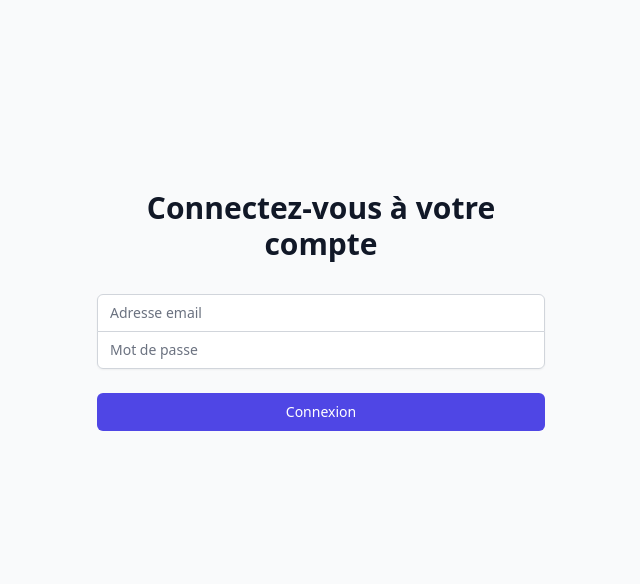
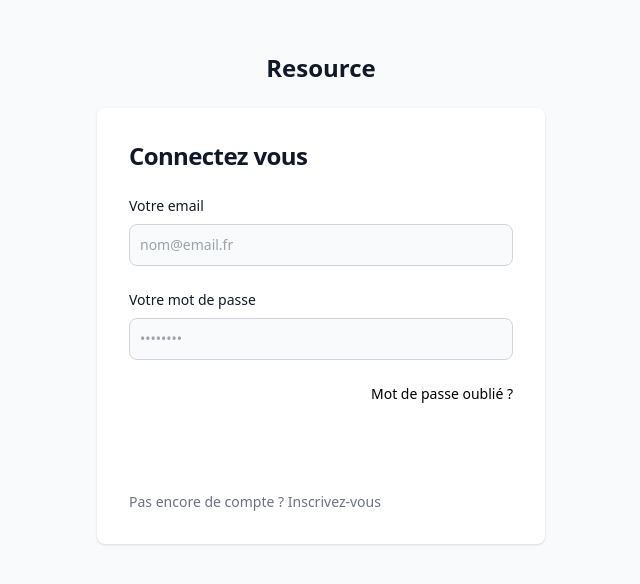
Before and after one commit to Groupe1Cesi/Resource, a Next.js app: page /auth/login in a window 1280 px wide. Shown: the part 102-686 px from the top of the page, without its empty margins (319-959 px from the left). Built offline with nearby package versions, Linux system fonts and the light colour scheme.

Commit message:
♻️ refactor space from 2 to 4

```diff
--- /dev/null
+++ b/src/components/server/auth/tokenVerify.ts
@@ -0,0 +1,32 @@
+import jwt from 'jsonwebtoken'
+import { Database } from '../mongodb/mongodb.component'
+let tokenVerify = async (authorization:string):Promise<boolean> => {
+    let token:any
+    let database = await Database.getInstance()
+    try {
+        token = jwt.verify(authorization, process.env.JWT_SECRET as string)
+    } catch (error:any) {
+        return false
+    }
+    if (!token.email && !token.id) {
+        return false
+    }
+    let user
+    try {
+        user = await database.db.collection('users').findOne({ email: token.email })
+    } catch (error) {
+        return false
+    }
+    if (!user) {
+        return false
+    }
+    if (user._id.toString() !== token.id) {
+        return false
+    }
+    if (user.email !== token.email) {
+        return false
+    }
+    return true
+}
+
+export default tokenVerify
--- a/src/pages/api/auth/login.ts
+++ b/src/pages/api/auth/login.ts
@@ -12,13 +12,11 @@ export default async function handler(req: NextApiRequest, res: NextApiResponse)
         try {
             user = await database.db.collection('users').findOne({ email });
         } catch (error) {
-      res.status(500).json({ message: 'Erreur Interne' });
-      return;
+            return res.status(500).json({ message: 'Erreur Interne' });
         }
 
         if (!user) {
-      res.status(401).json({ message: 'Email ou mot de passe incorrect' });
-      return;
+            return res.status(401).json({ message: 'Email ou mot de passe incorrect' });
         }
 
         const passwordHash = crypto.createHash('sha256').update(password).digest('hex')
@@ -28,13 +26,17 @@ export default async function handler(req: NextApiRequest, res: NextApiResponse)
                 process.env.JWT_SECRET as string,
                 { expiresIn: '2h' }
             );
-
-      res.status(200).json({ token });
+            // update user last login
+            await database.db.collection('users').updateOne(
+                { email: user.email },
+                { $set: { lastLogin: new Date() } }
+            );
+            return res.status(200).json({ token });
         } else {
-      res.status(401).json({ message: 'Email ou mot de passe incorrect' });
+            return res.status(401).json({ message: 'Email ou mot de passe incorrect' });
         }
     } else {
         res.setHeader('Allow', ['POST']);
-    res.status(405).end(`Method ${req.method} Not Allowed`);
+        return res.status(405).end(`Method ${req.method} Not Allowed`);
     }
 }
--- a/src/pages/api/auth/register.ts
+++ b/src/pages/api/auth/register.ts
@@ -33,13 +33,11 @@ export default async function handler(req: NextApiRequest, res: NextApiResponse)
         })
         if (result.insertedId) {
             const token = jwt.sign({ id: result.insertedId, email }, process.env.JWT_SECRET as string, { expiresIn: '2h' })
-      res.status(200).json({ status: 'success', token })
-      return
+            return res.status(200).json({ status: 'success', token })
         } else {
-      res.status(500).json({ status: 'error', message: 'Problème avec la base de données' })
-      return
+            return res.status(500).json({ status: 'error', message: 'Erreur Interne' })
         }
-    return
+        return res.status(500).json({ status: 'error', message: 'Erreur Interne' })
     }
     return res.status(405).json({ status: 'error', message: 'Méthode non autorisée' })
 }
--- a/src/pages/api/auth/verif.ts
+++ b/src/pages/api/auth/verif.ts
@@ -10,12 +10,11 @@ export default async function handler(req: NextApiRequest, res: NextApiResponse)
     res.status(401).json({ message: 'Non autorisé. Error 001' })
     return;
   }
-  // verify the token
   let token:any
   try {
     token = jwt.verify(authorization, process.env.JWT_SECRET as string)
-  } catch (error) {
-    res.status(401).json({ message: 'Non autorisé. Error 002' })
+  } catch (error:any) {
+    res.status(401).json({ status: 'error', message: 'Non autorisé. Error 002', error: error.message  })
     return;
   }
   if (!token.email && !token.id) {
@@ -35,10 +34,6 @@ export default async function handler(req: NextApiRequest, res: NextApiResponse)
     res.status(401).json({ message: 'Non autorisé. . Error 004' })
     return;
   }
-  console.log(user)
-  console.log(user._id)
-  // user._id is an ObjectId
-  // token.id is a string
 
   if (user._id.toString() !== token.id) {
     res.status(401).json({ message: 'Non autorisé. Error 005' })
--- a/src/pages/auth/login.tsx
+++ b/src/pages/auth/login.tsx
@@ -10,6 +10,13 @@ let Login: NextPage = () => {
     let errorCount = 0
     let router = useRouter()
     let [_, setCookie] = useCookies(['token'])
+    // link to the register page
+    let goToRegister = () => {
+        router.push('/auth/register')
+    }
+    let goToHome = () => {
+        router.push('/')
+    }
 
     if (_?.token) {
         try {
@@ -31,6 +38,10 @@ let Login: NextPage = () => {
 
     const handleSubmit = async (e: React.FormEvent) => {
         e.preventDefault();
+        if (email === '' || password === '') {
+            setErrorSubmit('Tous les champs sont requis')
+            return
+        }
         const response = await fetch('/api/auth/login', {
             method: 'POST',
             headers: {
@@ -56,42 +67,39 @@ let Login: NextPage = () => {
             return
         }
     };
-
     return (
-    <div className="min-h-screen flex items-center justify-center bg-gray-50 py-12 px-4 sm:px-6 lg:px-8">
-      <div className="max-w-md w-full space-y-8">
+        <div className="bg-gray-50 dark:bg-gray-900">
+            <div className="flex flex-col items-center justify-center px-6 py-8 mx-auto md:h-screen lg:py-0">
+                <a className="flex items-center mb-6 text-2xl font-semibold text-gray-900 dark:text-white" onClick={goToHome}>Resource</a>
+                <div className="w-full bg-white rounded-lg shadow dark:border md:mt-0 sm:max-w-md xl:p-0 dark:bg-gray-800 dark:border-gray-700">
+                    <div className="p-6 space-y-4 md:space-y-6 sm:p-8">
+                        <h1 className="text-xl font-bold leading-tight tracking-tight text-gray-900 md:text-2xl dark:text-white">
+                            Connectez vous
+                        </h1>
+                        { errorSubmit && <p className="mt-6 text-center text-3xl font-extrabold text-red-500 text-xs italic">{errorSubmit}</p> }
+                        <form className="space-y-4 md:space-y-6" onSubmit={handleSubmit}>
                             <div>
-          <h2 className="mt-6 text-center text-3xl font-extrabold text-gray-900">
-            Connectez-vous à votre compte
-          </h2>
-          { errorSubmit && <p className="mt-6 text-center text-3xl font-extrabold text-red-500 text-xs italic">{errorSubmit}</p> }
-        </div>
-        <form className="mt-8 space-y-6" onSubmit={handleSubmit}>
-          <input type="hidden" name="remember" value="true" />
-          <div className="rounded-md shadow-sm -space-y-px">
-            <div>
-              <label htmlFor="email-address" className="sr-only">Adresse email</label>
-              <input id="email-address" name="email" type="email" autoComplete="email" required
-                className="appearance-none rounded-none relative block w-full px-3 py-2 border border-gray-300 placeholder-gray-500 text-gray-900 rounded-t-md focus:outline-none focus:ring-indigo-500 focus:border-indigo-500 focus:z-10 sm:text-sm"
-                placeholder="Adresse email"
-                value={email} onChange={(e) => setEmail(e.target.value)} />
+                                <label className="block mb-2 text-sm font-medium text-gray-900 dark:text-white">Votre email</label>
+                                <input type="email" name="email" id="email" className="bg-gray-50 border border-gray-300 text-gray-900 sm:text-sm rounded-lg focus:ring-primary-600 focus:border-primary-600 block w-full p-2.5 dark:bg-gray-700 dark:border-gray-600 dark:placeholder-gray-400 dark:text-white dark:focus:ring-blue-500 dark:focus:border-blue-500" placeholder="nom@email.fr" required value={email} onChange={(e) => setEmail(e.target.value)} />
                             </div>
                             <div>
-              <label htmlFor="password" className="sr-only">Mot de passe</label>
-              <input id="password" name="password" type="password" autoComplete="current-password" required
-                className="appearance-none rounded-none relative block w-full px-3 py-2 border border-gray-300 placeholder-gray-500 text-gray-900 rounded-b-md focus:outline-none focus:ring-indigo-500 focus:border-indigo-500 focus:z-10 sm:text-sm"
-                placeholder="Mot de passe"
-                value={password} onChange={(e) => setPassword(e.target.value)} />
+                                <label className="block mb-2 text-sm font-medium text-gray-900 dark:text-white">Votre mot de passe</label>
+                                <input type="password" name="password" id="password" placeholder="••••••••" min="8" max="20" className="bg-gray-50 border border-gray-300 text-gray-900 sm:text-sm rounded-lg focus:ring-primary-600 focus:border-primary-600 block w-full p-2.5 dark:bg-gray-700 dark:border-gray-600 dark:placeholder-gray-400 dark:text-white dark:focus:ring-blue-500 dark:focus:border-blue-500" required value={password} onChange={(e) => setPassword(e.target.value)} />
+                            </div>
+                            <div className="flex items-center justify-between">
+                                <div className="flex items-start">
+                                </div>
+                                <div className='flex items-end'>
+                                    <a className="items-end text-sm font-medium text-primary-600 hover:underline dark:text-primary-500">Mot de passe oublié ?</a>
                                 </div>
                             </div>
-
-          <div>
-            <button type="submit"
-              className="group relative w-full flex justify-center py-2 px-4 border border-transparent text-sm font-medium rounded-md text-white bg-indigo-600 hover:bg-indigo-700 focus:outline-none focus:ring-2 focus:ring-offset-2 focus:ring-indigo-500">
-              Connexion
-            </button>
+                            <button type="submit" className="w-full text-white bg-primary-600 hover:bg-primary-700 focus:ring-4 focus:outline-none focus:ring-primary-300 font-medium rounded-lg text-sm px-5 py-2.5 text-center dark:bg-primary-600 dark:hover:bg-primary-700 dark:focus:ring-primary-800">Connexion</button>
+                            <p className="text-sm font-light text-gray-500 dark:text-gray-400">
+                                Pas encore de compte ? <a className="font-medium text-primary-600 hover:underline dark:text-primary-500" onClick={goToRegister}>Inscrivez-vous</a>
+                            </p>
+                        </form>
                     </div>
-        </form>
+                </div>
             </div>
         </div>
     );
--- a/src/pages/auth/register.tsx
+++ b/src/pages/auth/register.tsx
@@ -12,10 +12,21 @@ let Register: NextPage = () => {
     let errorCount = 0
     let router = useRouter()
     let [_, setCookie] = useCookies(['token'])
+
+    let goToLogin = () => {
+        router.push('/auth/login')
+    }
+    let goToHome = () => {
+        router.push('/')
+    }
     const handleSubmit = async (e: React.FormEvent) => {
         e.preventDefault();
         if (password !== passwordConfirmation) {
             setPasswordWrong('Les mots de passe ne correspondent pas')
+            return
+        }
+        if (email === '' || password === '' || passwordConfirmation === '') {
+            setErrorSubmit('Tous les champs sont requis')
             return
         }
         const response = await fetch('/api/auth/register', {
@@ -43,8 +54,46 @@ let Register: NextPage = () => {
             return
         }
     };
+    return (
+        <div className="bg-gray-50 dark:bg-gray-900">
+            <div className="flex flex-col items-center justify-center px-6 py-8 mx-auto md:h-screen lg:py-0">
+                <button className="flex items-center mb-6 text-2xl font-semibold text-gray-900 dark:text-white" onClick={goToHome}>Resource</button>
+                <div className="w-full bg-white rounded-lg shadow dark:border md:mt-0 sm:max-w-md xl:p-0 dark:bg-gray-800 dark:border-gray-700">
+                    <div className="p-6 space-y-4 md:space-y-6 sm:p-8">
+                        <h1 className="text-xl font-bold leading-tight tracking-tight text-gray-900 md:text-2xl dark:text-white">
+                            Connectez vous
+                        </h1>
+                        { errorSubmit && <p className="mt-6 text-center text-3xl font-extrabold text-red-500 text-xs italic">{errorSubmit}</p> }
+                        <form className="space-y-4 md:space-y-6" onSubmit={handleSubmit}>
+                            <div>
+                                <label className="block mb-2 text-sm font-medium text-gray-900 dark:text-white">Votre email</label>
+                                <input type="email" name="email" id="email" className="bg-gray-50 border border-gray-300 text-gray-900 sm:text-sm rounded-lg focus:ring-primary-600 focus:border-primary-600 block w-full p-2.5 dark:bg-gray-700 dark:border-gray-600 dark:placeholder-gray-400 dark:text-white dark:focus:ring-blue-500 dark:focus:border-blue-500" placeholder="nom@email.fr" required value={email} onChange={(e) => setEmail(e.target.value)} />
+                            </div>
+                            <div>
+                                <label className="block mb-2 text-sm font-medium text-gray-900 dark:text-white">Votre mot de passe</label>
+                                <input type="password" name="password" id="password" min="8" max="20" placeholder="••••••••" className="bg-gray-50 border border-gray-300 text-gray-900 sm:text-sm rounded-lg focus:ring-primary-600 focus:border-primary-600 block w-full p-2.5 dark:bg-gray-700 dark:border-gray-600 dark:placeholder-gray-400 dark:text-white dark:focus:ring-blue-500 dark:focus:border-blue-500" required value={password} onChange={(e) => setPassword(e.target.value)} />
+                            </div>
+                            <div>
+                                <label className="block mb-2 text-sm font-medium text-gray-900 dark:text-white">Confirmation du mot de passe</label>
+                                <input type="password" name="passwordConfirm" id="passwordConfirm" min="8" max="20" placeholder="••••••••" className="bg-gray-50 border border-gray-300 text-gray-900 sm:text-sm rounded-lg focus:ring-primary-600 focus:border-primary-600 block w-full p-2.5 dark:bg-gray-700 dark:border-gray-600 dark:placeholder-gray-400 dark:text-white dark:focus:ring-blue-500 dark:focus:border-blue-500" required value={passwordConfirmation} onChange={(e) => setPasswordConfirmation(e.target.value)} />
+                            </div>
+                            <div className="flex items-center justify-between">
+                                <div className="flex items-start">
+                                { passwordWrong && <p className="text-red-500 text-xs italic">{passwordWrong}</p> }
+                                </div>
+                            </div>
+                            <button type="submit" className="w-full text-white bg-primary-600 hover:bg-primary-700 focus:ring-4 focus:outline-none focus:ring-primary-300 font-medium rounded-lg text-sm px-5 py-2.5 text-center dark:bg-primary-600 dark:hover:bg-primary-700 dark:focus:ring-primary-800">Connexion</button>
+                            <p className="text-sm font-light text-gray-500 dark:text-gray-400">
+                                Vous possèdez un compte ? <a className="font-medium text-primary-600 hover:underline dark:text-primary-500" onClick={goToLogin}>Connectez vous</a>
+                            </p>
+                        </form>
+                    </div>
+                </div>
+            </div>
+        </div>
+    )
 
-  return (
+/*     return (
     <div className="min-h-screen flex items-center justify-center bg-gray-50 py-12 px-4 sm:px-6 lg:px-8">
       <div className="max-w-md w-full space-y-8">
         <div>
@@ -88,7 +137,7 @@ let Register: NextPage = () => {
         </form>
       </div>
     </div>
-  )
+  ) */
 }
 
 export default Register;
```
Also changed, not shown: src/components/server/auth/auth.ts (deleted). Lines whose indentation alone changed are shown as unchanged.
